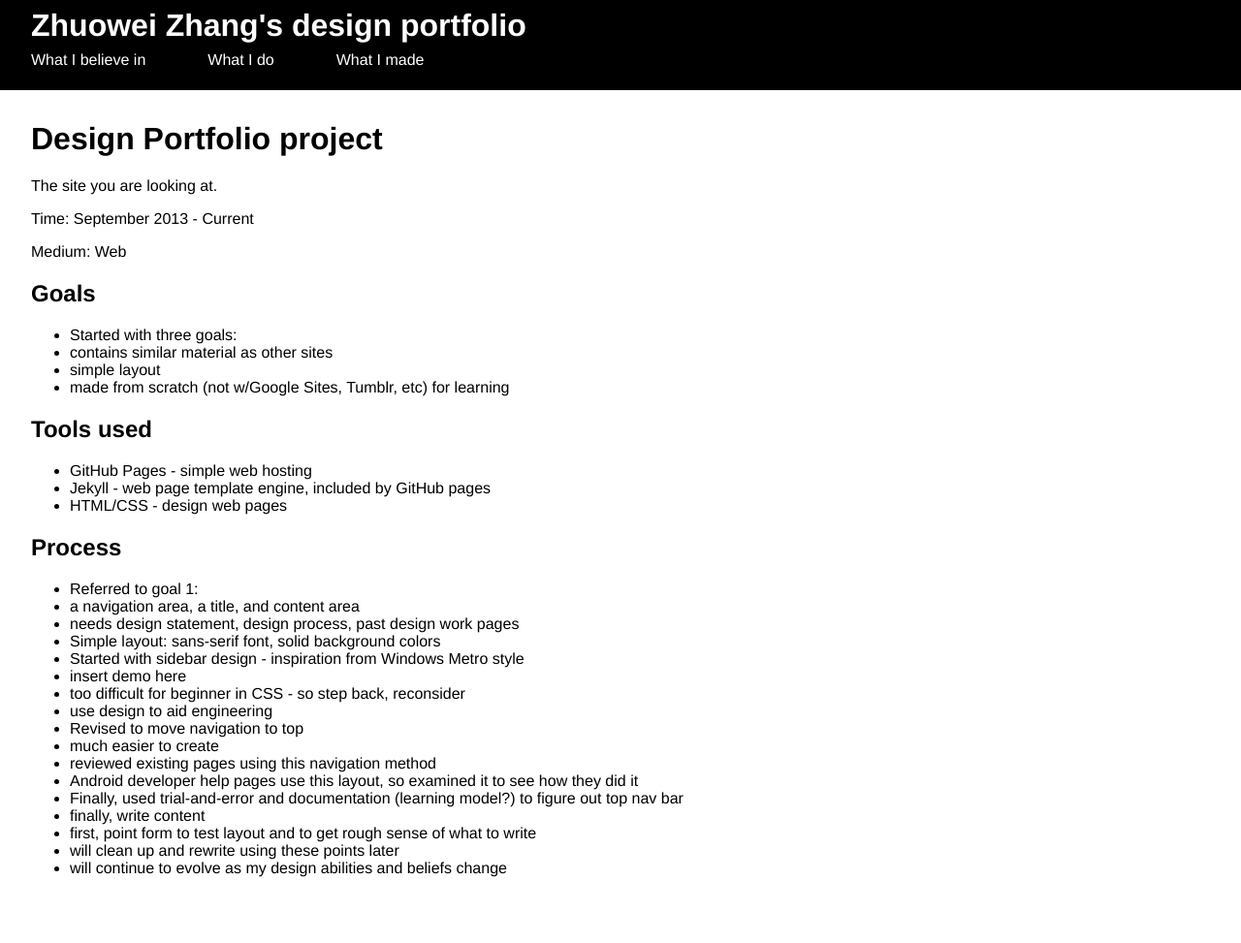
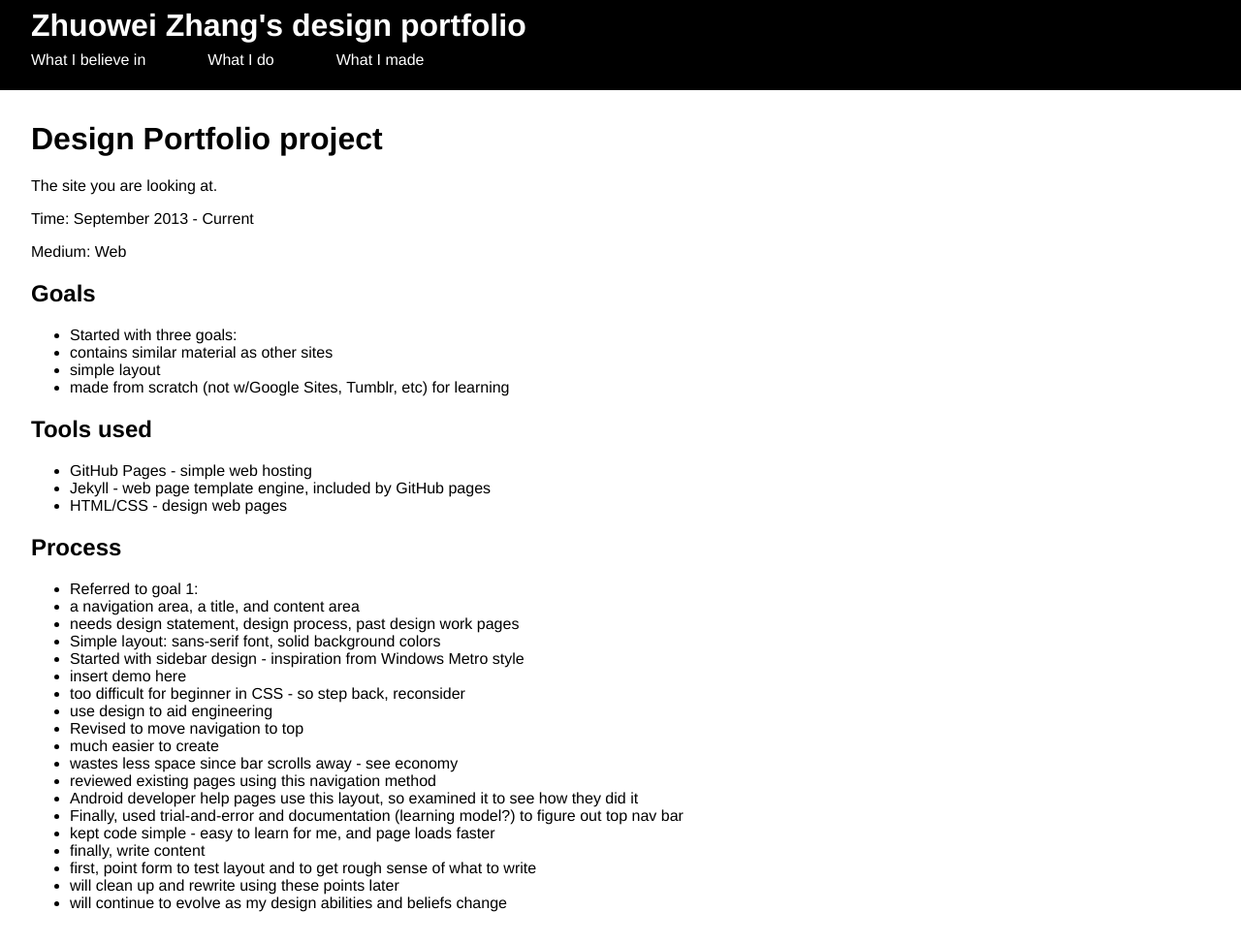
Before and after one commit to zhuowei/design, a Jekyll site: the page built from designs/portfolio.md, in a window 1280 px wide. Shown: the whole page at 97% size. Built offline with Jekyll 4.4.1, drawn with Linux system fonts in a browser that asks for light colours; before the commit the page ends 937 px from its top, so only the background shows below that.

Commit message:
Mentioned economy in description of portfolio

```diff
--- a/designs/portfolio.md
+++ b/designs/portfolio.md
@@ -32,9 +32,11 @@ Medium: Web
   - use design to aid engineering
  - Revised to move navigation to top
   - much easier to create
+  - wastes less space since bar scrolls away - see economy
   - reviewed existing pages using this navigation method
    - Android developer help pages use this layout, so examined it to see how they did it
   - Finally, used trial-and-error and documentation (learning model?) to figure out top nav bar
+  - kept code simple - easy to learn for me, and page loads faster
  - finally, write content
   - first, point form to test layout and to get rough sense of what to write
   - will clean up and rewrite using these points later
```
